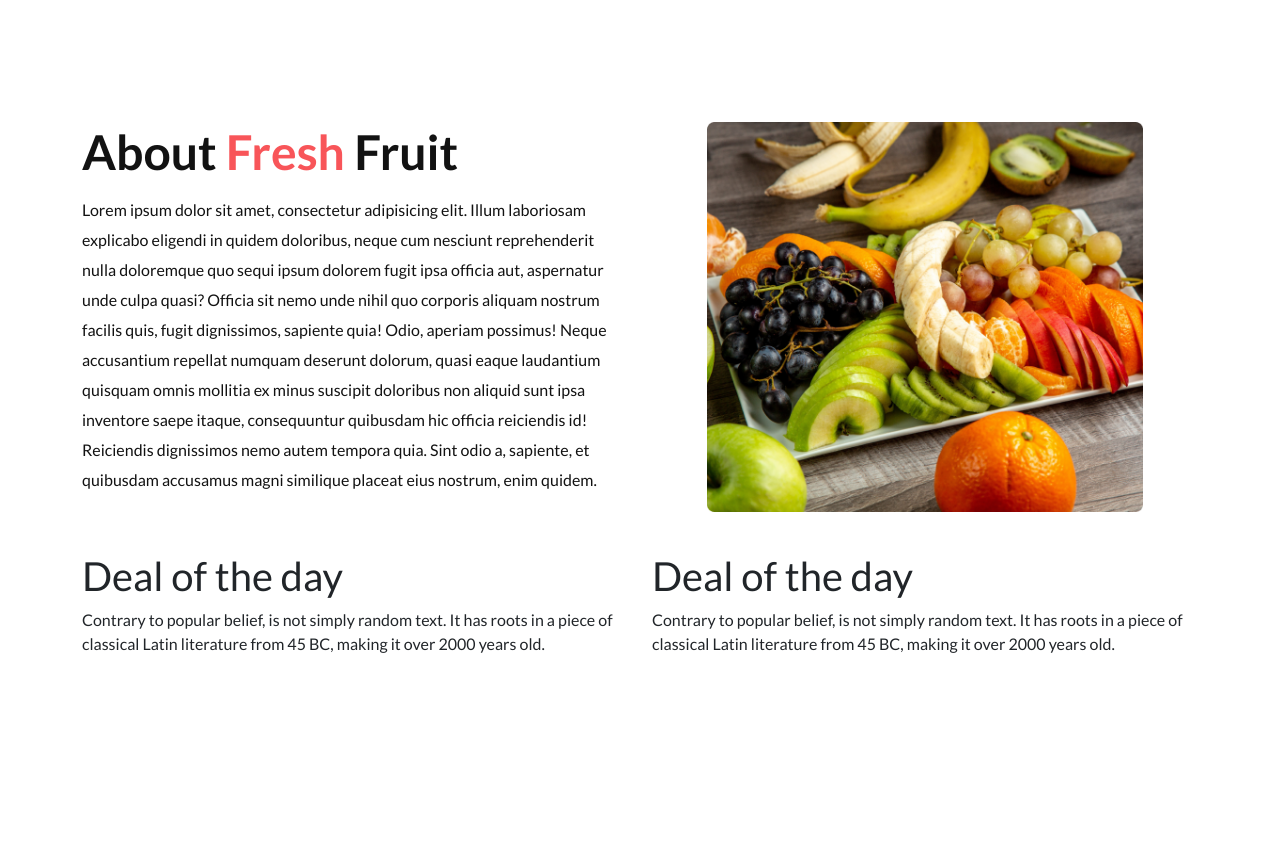
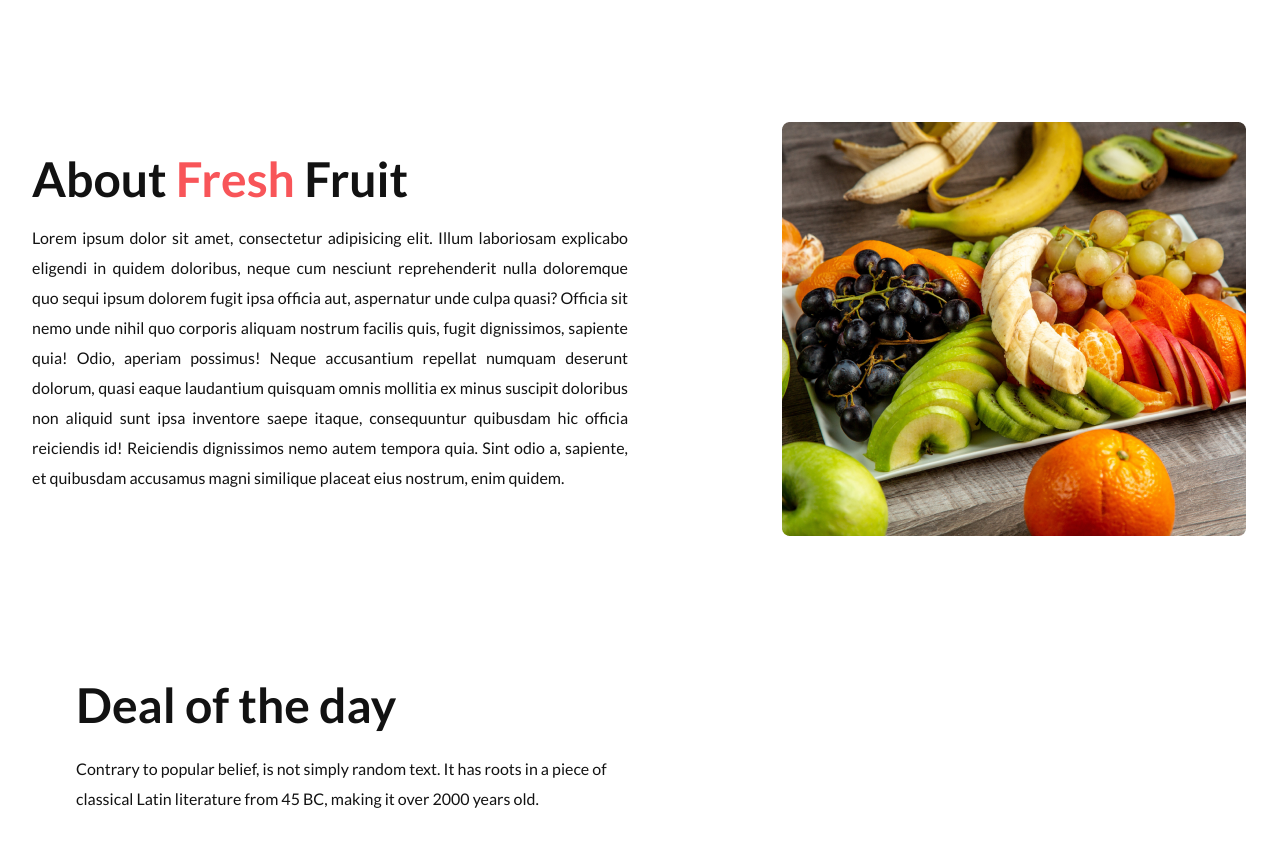
Before and after one commit to antorahad/fresh_fruit_landing_page, a plain HTML site: page index.html in a window 1280 px wide. Shown: the part 760-1606 px from the top of the page. Before the commit the page ends 1432 px from the top, so only its background shows below. Drawn offline with nearby package versions, Linux system fonts and the light colour scheme.

Commit message:
processing

```diff
--- a/index.html
+++ b/index.html
@@ -133,33 +133,37 @@
         <section class="about" id="about">
             <div class="container">
                 <div class="row align-items-center">
-                    <div class="col-sm-12 col-md-6 col-lg-6">
+                    <div class="col-sm-12 col-md-12 col-lg-6">
                         <div class="about-content">
                             <h1 class="about-title">About <span>Fresh</span> Fruit</h1>
                             <p class="about-text">Lorem ipsum dolor sit amet, consectetur adipisicing elit. Illum laboriosam explicabo eligendi in quidem doloribus, neque cum nesciunt reprehenderit nulla doloremque quo sequi ipsum dolorem fugit ipsa officia aut, aspernatur unde culpa quasi? Officia sit nemo unde nihil quo corporis aliquam nostrum facilis quis, fugit dignissimos, sapiente quia! Odio, aperiam possimus! Neque accusantium repellat numquam deserunt dolorum, quasi eaque laudantium quisquam omnis mollitia ex minus suscipit doloribus non aliquid sunt ipsa inventore saepe itaque, consequuntur quibusdam hic officia reiciendis id! Reiciendis dignissimos nemo autem tempora quia. Sint odio a, sapiente, et quibusdam accusamus magni similique placeat eius nostrum, enim quidem.</p>
                         </div>
                     </div>
 
-                    <div class="col-sm-12 col-md-6 col-lg-6">
-                       <div class="image-box">
-                            <img src="./images/whychoose1.png" alt="about image" class="img-fluid">
-                       </div>
+                    <div class="col-sm-12 col-md-12 col-lg-6">
+                        <img src="./images/whychoose1.png" alt="about image" class="img-fluid about-img">
                     </div>
                 </div>
             </div>
         </section>
 
         <section class="shop" id="shop">
-            <div class="container">
+            <div class="container-fluid">
                 <div class="row">
                     <div class="col-sm-12 col-md-6 col-lg-6">
                         <h1 class="offer-title">Deal of the day</h1>
                         <p class="offer-text">Contrary to popular belief, is not simply random text. It has roots in a piece of classical Latin literature from 45 BC, making it over 2000 years old.</p>
                     </div>
                     <div class="col-sm-12 col-md-6 col-lg-6">
-                        <h1 class="offer-title">Deal of the day</h1>
-                        <p class="offer-text">Contrary to popular belief, is not simply random text. It has roots in a piece of classical Latin literature from 45 BC, making it over 2000 years old.</p>
+
                     </div>
+                </div>
+
+                <div class="row mt-4">
+                    <div class="col-sm-12 col-md-6 col-lg-4"></div>
+                    <div class="col-sm-12 col-md-6 col-lg-4"></div>
+                    <div class="col-sm-12 col-md-6 col-lg-4"></div>
+                    <div class="col-sm-12 col-md-6 col-lg-4"></div>
                 </div>
             </div>
         </section>
--- a/style.css
+++ b/style.css
@@ -175,6 +175,7 @@ body{
     margin: 0 auto;
 }
 
+/*About Css*/
 .about{
     padding: 40px 0;
 }
@@ -197,17 +198,40 @@ body{
     color: var(--main-title);
 }
 
-.image-box{
-    width: 80%;
-    margin: 0 auto;
+.about-content{
+    margin-left: -50px;
+    text-align: justify;
 }
 
+.about-img{
+    margin-left: 130px;
+}
 
+/*Shop css*/
+.shop{
+    padding: 100px 0;
+}
 
+.offer-title{
+    margin-bottom: 20px;
+    color: var(--main-title);
+    font-size: 48px;
+    font-weight: var(--text-bold);
+}
 
+.offer-text{
+    color: #121212;
+    font-size: 16px;
+    font-weight: var(--text-base);
+    line-height: 30px;
+}
 /*Responsive css*/
 @media screen and (max-width:425px){
  .banner-card{
     display:none;
  }
+
+ .about-img{
+    margin-left: 0;
+ }
 }
```
